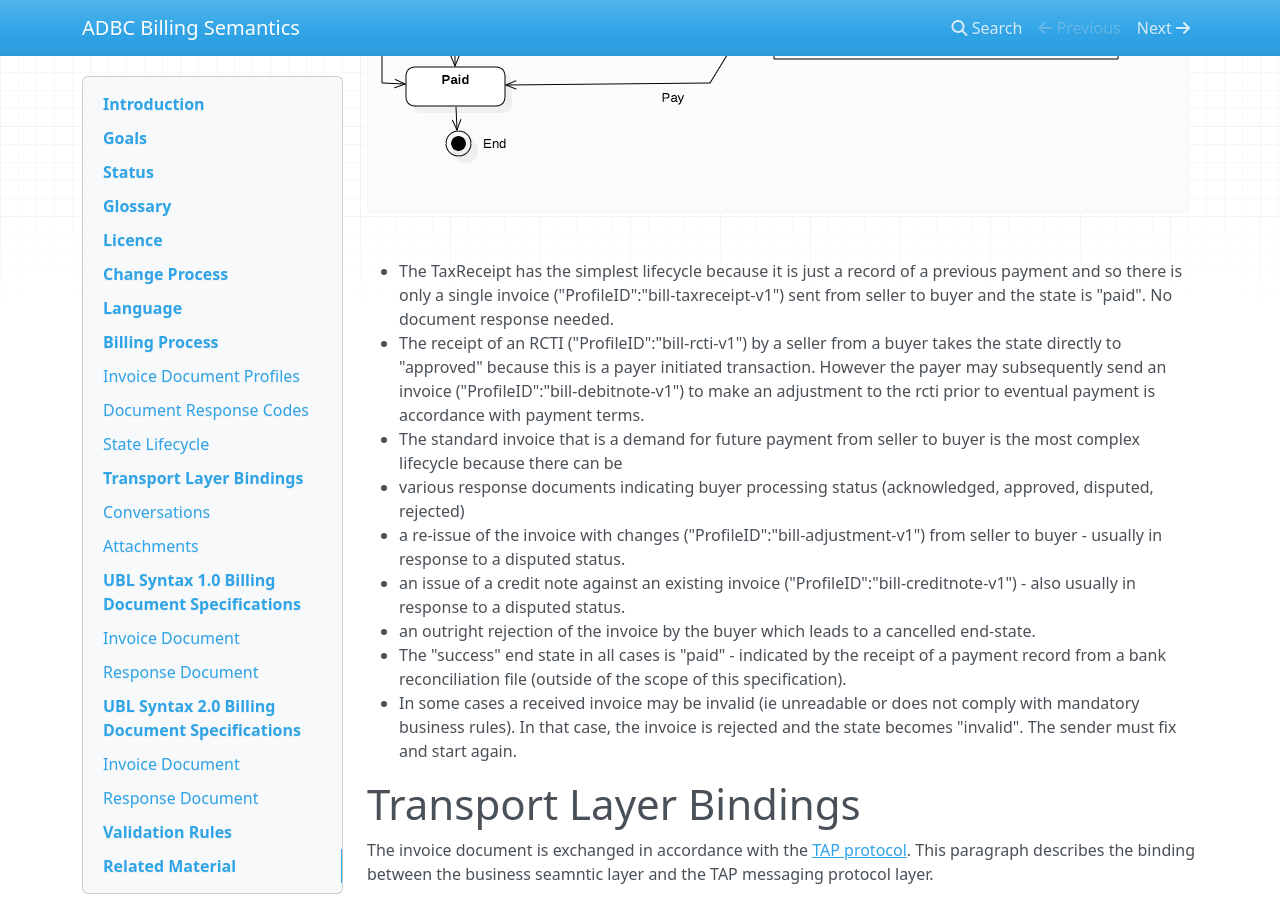
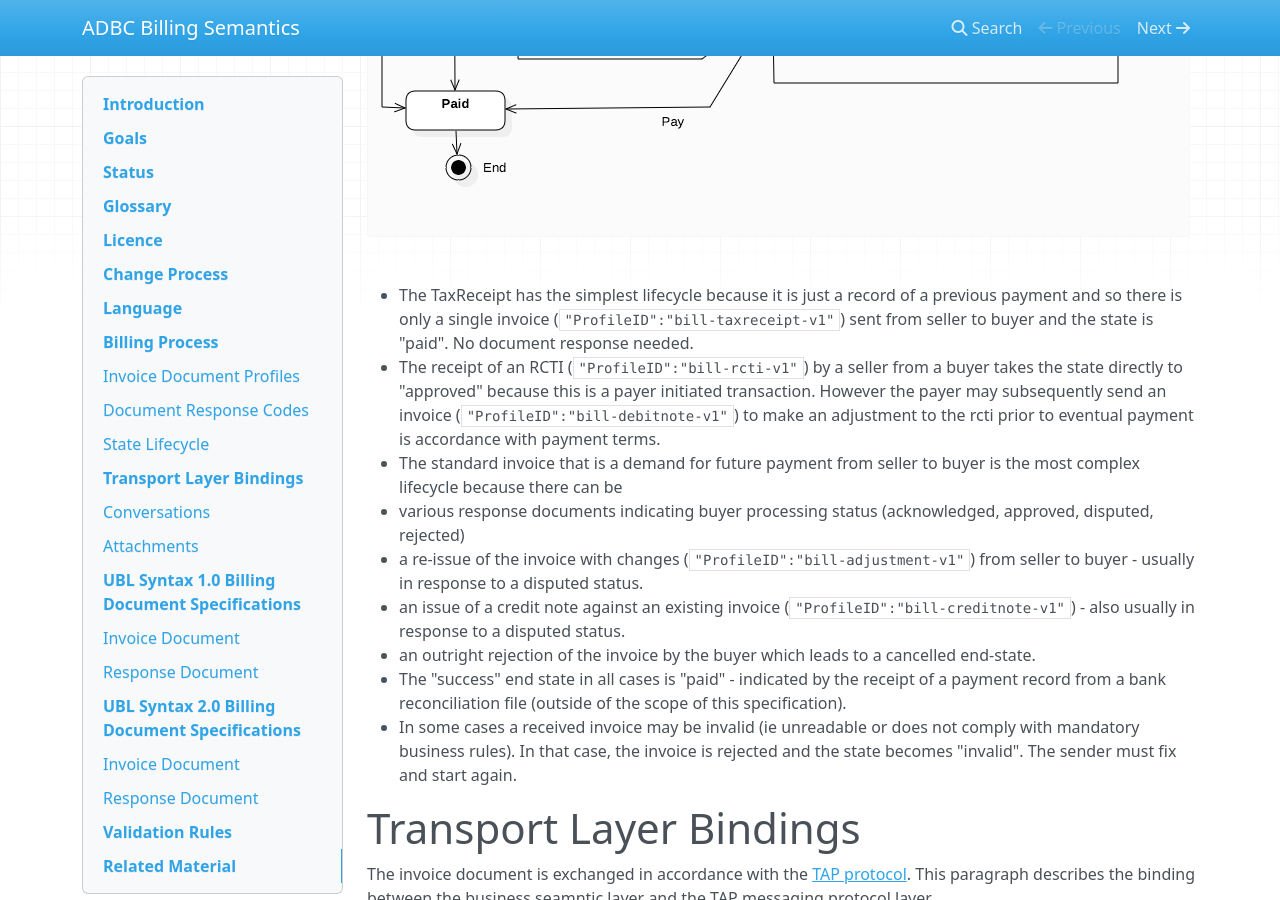
Before and after one commit to svanteschubert/ausdigital-bill, an MkDocs documentation site: the page built from docs/1.0/index.md, in a window 1280 px wide and 900 px high, scrolled down 2979 px. Built offline with MkDocs 1.6.1, drawn with Linux system fonts in a browser that asks for light colours; nearby versions of some CDN libraries; some of the changed text lies outside the part shown.

```diff
--- a/docs/1.0/index.md
+++ b/docs/1.0/index.md
@@ -78,16 +78,16 @@ in this document are to be interpreted as described in RFC 2119.
 
 UBL CustomizationID is an identifier for a defined customization of UBL.
 
-For AusDigital BILL it is "digitalbusinesscouncil.com.au" ("CustomizationID":"digitalbusinesscouncil.com.au").
+For AusDigital BILL it is "digitalbusinesscouncil.com.au" (`"CustomizationID":"digitalbusinesscouncil.com.au"`).
 
 The Invoice document is used in six different process contexts, indicated using the UBL ProfileID.
 
- * Standard invoice from seller to buyer ("ProfileID":"bill-invoice-v1")
- * Updated standard invoice from seller to buyer that replaces a pervious invoice of the same ID ("ProfileID":"bill-adjustment-v1")
- * Recipient created tax invoice from buyer to seller ("ProfileID":"bill-rcti-v1")
- * Tax receipt sent from seller to buyer after payment has been made - usually for POS or online purchases ("ProfileID":"bill-taxreceipt-v1")
- * Credit note sent from seller to buyer that references an earlier standard invoice ("ProfileID":"bill-creditnote-v1")
- * Debit note sent from buyer to seller that references an earlier RCTI ("ProfileID":"bill-debitnote-v1")
+ * Standard invoice from seller to buyer (`"ProfileID":"bill-invoice-v1"`)
+ * Updated standard invoice from seller to buyer that replaces a pervious invoice of the same ID (`"ProfileID":"bill-adjustment-v1"`)
+ * Recipient created tax invoice from buyer to seller (`"ProfileID":"bill-rcti-v1"`)
+ * Tax receipt sent from seller to buyer after payment has been made - usually for POS or online purchases (`"ProfileID":"bill-taxreceipt-v1"`)
+ * Credit note sent from seller to buyer that references an earlier standard invoice (`"ProfileID":"bill-creditnote-v1"`)
+ * Debit note sent from buyer to seller that references an earlier RCTI (`"ProfileID":"bill-debitnote-v1"`)
 
 The detailed business validation rules for each invoice profile are defined in [Validation Rules](#validation-rules).
 
@@ -106,12 +106,12 @@ The diagram shows the allowed set of states for an invoice as understood by both
 
 ![Billing State Lifecycle](./Billing-StateLifecycle.png)
 
- * The TaxReceipt has the simplest lifecycle because it is just a record of a previous payment and so there is only a single invoice ("ProfileID":"bill-taxreceipt-v1") sent from seller to buyer and the state is "paid".  No document response needed.
- * The receipt of an RCTI ("ProfileID":"bill-rcti-v1") by a seller from a buyer takes the state directly to "approved" because this is a payer initiated transaction.  However the payer may subsequently send an invoice ("ProfileID":"bill-debitnote-v1") to make an adjustment to the rcti prior to eventual payment is accordance with payment terms.
+ * The TaxReceipt has the simplest lifecycle because it is just a record of a previous payment and so there is only a single invoice (`"ProfileID":"bill-taxreceipt-v1"`) sent from seller to buyer and the state is "paid".  No document response needed.
+ * The receipt of an RCTI (`"ProfileID":"bill-rcti-v1"`) by a seller from a buyer takes the state directly to "approved" because this is a payer initiated transaction.  However the payer may subsequently send an invoice (`"ProfileID":"bill-debitnote-v1"`) to make an adjustment to the rcti prior to eventual payment is accordance with payment terms.
  * The standard invoice that is a demand for future payment from seller to buyer is the most complex lifecycle because there can be
   - various response documents indicating buyer processing status (acknowledged, approved, disputed, rejected)
-  - a re-issue of the invoice with changes ("ProfileID":"bill-adjustment-v1") from seller to buyer - usually in response to a disputed status.
-  - an issue of a credit note against an existing invoice ("ProfileID":"bill-creditnote-v1") - also usually in response to a disputed status.
+  - a re-issue of the invoice with changes (`"ProfileID":"bill-adjustment-v1"`) from seller to buyer - usually in response to a disputed status.
+  - an issue of a credit note against an existing invoice (`"ProfileID":"bill-creditnote-v1"`) - also usually in response to a disputed status.
   - an outright rejection of the invoice by the buyer which leads to a cancelled end-state.
  * The "success" end state in all cases is "paid" - indicated by the receipt of a payment record from a bank reconciliation file (outside of the scope of this specification).
  * In some cases a received invoice may be invalid (ie unreadable or does not comply with mandatory business rules).  In that case, the invoice is rejected and the state becomes "invalid".  The sender must fix and start again.
```
